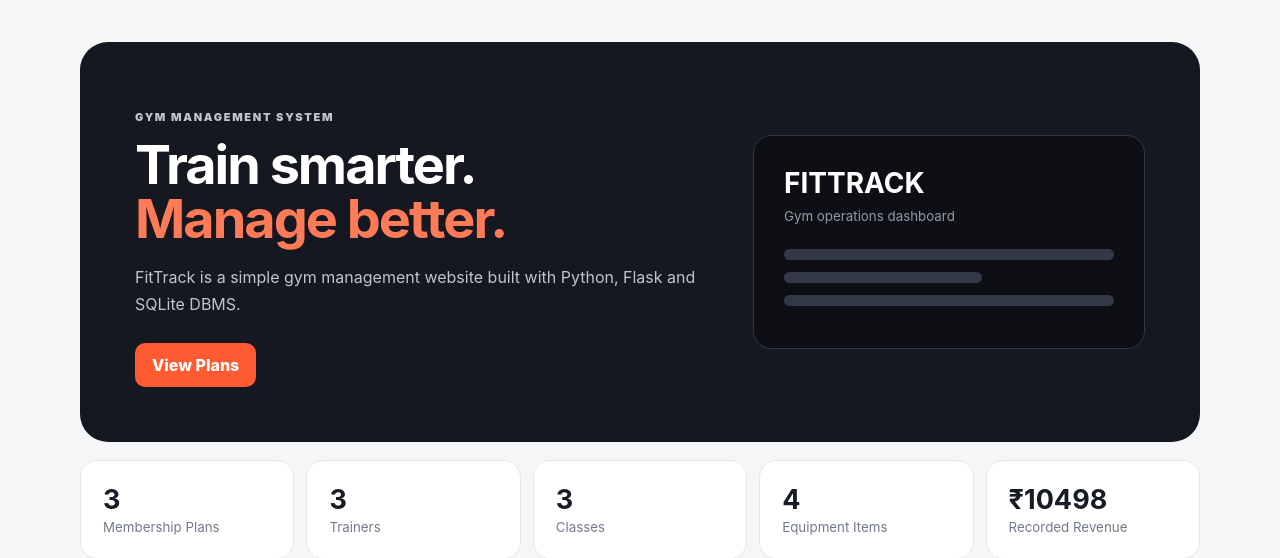
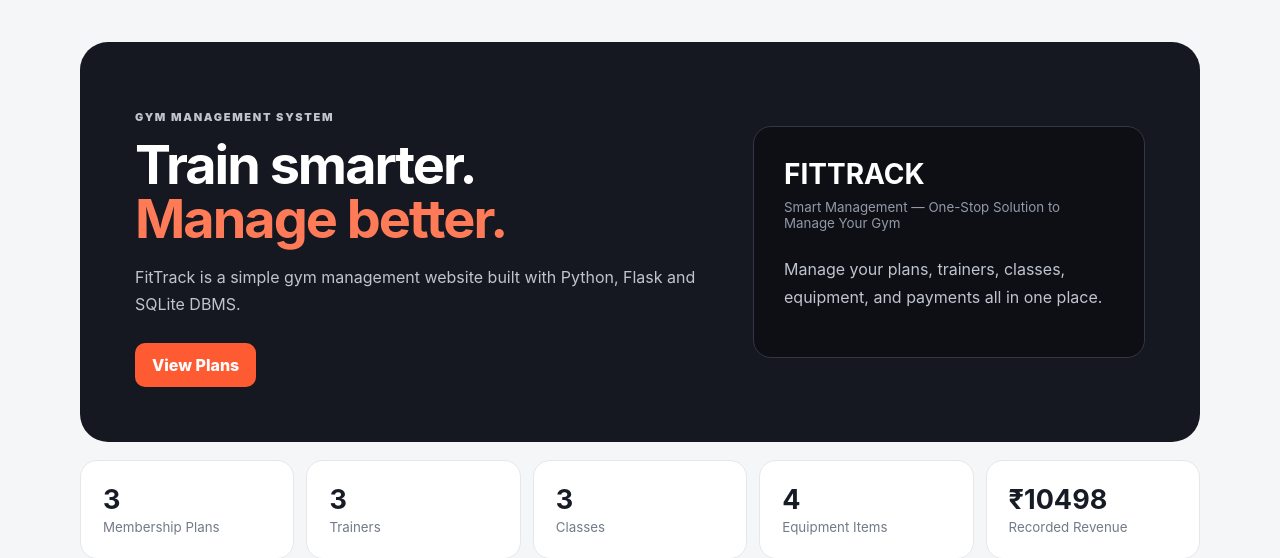
Before and after one commit to tanvibhagwat055-boop/FitTrack-Gym-Management-System, a Flask app: page / in a window 1280 px wide. Shown: the part 72-630 px from the top of the page. Run offline with Flask 3, Linux system fonts and the light colour scheme; data comes from the database, SQL or seed files in the repository.

Commit message:
Update dashboard.html

```diff
--- a/templates/dashboard.html
+++ b/templates/dashboard.html
@@ -8,7 +8,7 @@
 <p>FitTrack is a simple gym management website built with Python, Flask and SQLite DBMS.</p>
 <div class="buttons"><a class="btn" href="{{ url_for('plans') }}">View Plans</a></div>
 </div>
-<div class="hero-box"><b>FITTRACK</b><small>Gym operations dashboard</small><div class="bar"></div><div class="bar short"></div><div class="bar"></div></div>
+<div class="hero-box"><b>FITTRACK</b><small>Smart Management — One-Stop Solution to Manage Your Gym</small><p>Manage your plans, trainers, classes, equipment, and payments all in one place.</p></div>
 </section>
 <section class="stats">
 <div><b>{{ stats.plans }}</b><small>Membership Plans</small></div>
```
